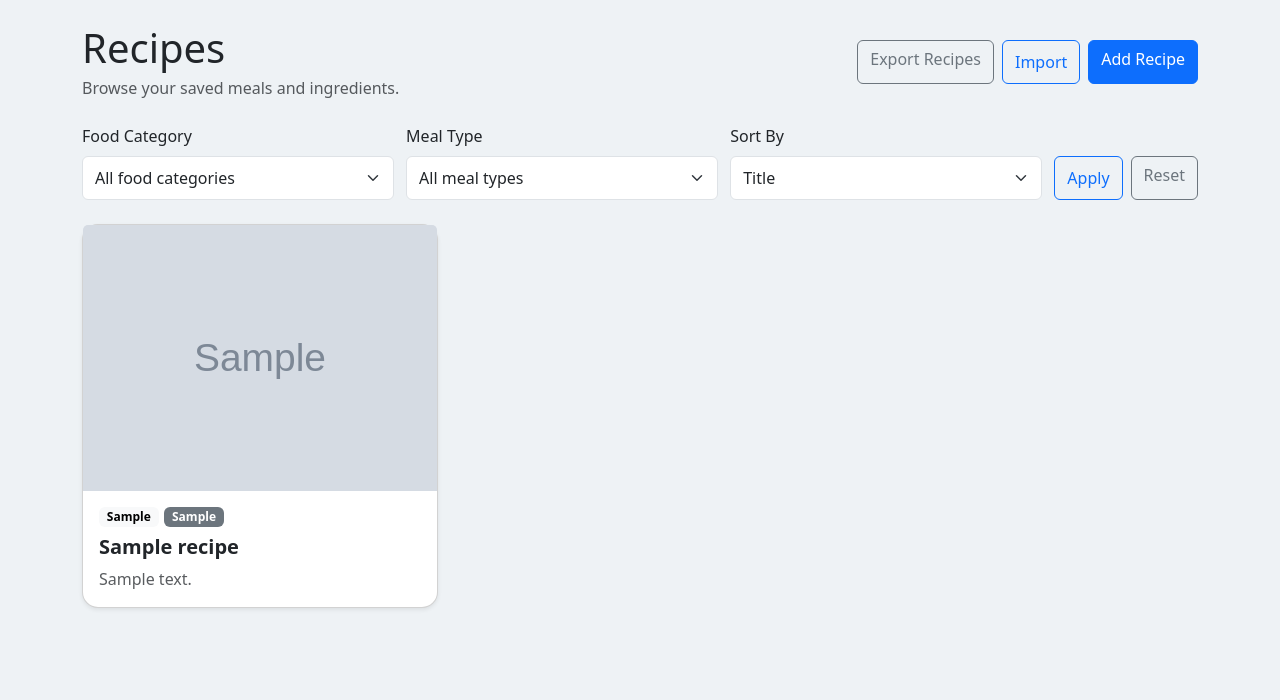
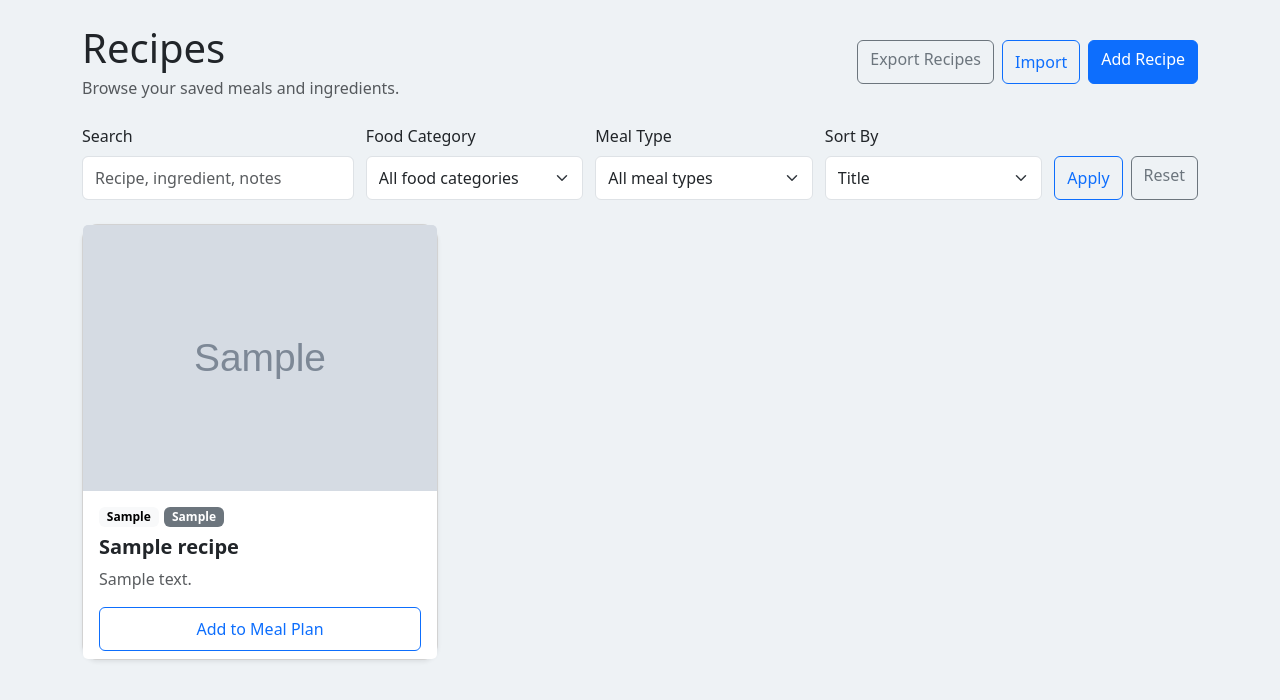
Before and after one commit to acom64/recipe-vault, a Flask app: page /recipes in a window 1280 px wide. Shown: the part 60-760 px from the top of the page. Run offline with Flask 3, Linux system fonts and the light colour scheme; a user stored in the database is signed in; tables that the repository leaves empty hold one stand-in row (values such as "Sample post"); grey boxes marked "Sample" are stand-in pictures.

Commit message:
added persistant meal planning and recipe search

```diff
--- a/app/routes.py
+++ b/app/routes.py
@@ -2,13 +2,13 @@ import os
 import re
 from uuid import uuid4
 
-from flask import Response, current_app, flash, redirect, render_template, request, url_for
+from flask import Response, current_app, flash, jsonify, redirect, render_template, request, session, url_for
 from flask_login import current_user, login_required, login_user, logout_user
 from markupsafe import Markup, escape
 from werkzeug.utils import secure_filename
 
 from .extensions import db
-from .models import PlannedMeal, Recipe, User, format_ingredients, parse_ingredients
+from .models import Ingredient, PlannedMeal, Recipe, User, format_ingredients, parse_ingredients
 
 
 def register_routes(app):
@@ -81,6 +81,84 @@ def register_routes(app):
             recipe.meal_type_labels = meal_type_labels(recipe.meal_type)
 
         return recipe_list
+
+    def meal_plan_draft_key():
+        return f"meal_plan_draft_{current_user.id}"
+
+    def empty_meal_plan_draft():
+        return {
+            "include_breakfast": False,
+            "include_lunch": False,
+            "meals": {},
+        }
+
+    def get_meal_plan_draft():
+        draft = session.get(meal_plan_draft_key())
+
+        if not isinstance(draft, dict):
+            return None
+
+        meals = draft.get("meals", {})
+
+        if not isinstance(meals, dict):
+            meals = {}
+
+        return {
+            "include_breakfast": bool(draft.get("include_breakfast")),
+            "include_lunch": bool(draft.get("include_lunch")),
+            "meals": {
+                key: str(value)
+                for key, value in meals.items()
+                if isinstance(key, str) and str(value).isdigit()
+            },
+        }
+
+    def save_meal_plan_draft(draft):
+        session[meal_plan_draft_key()] = draft
+        session.modified = True
+
+    def clear_meal_plan_draft():
+        session.pop(meal_plan_draft_key(), None)
+        session.modified = True
+
+    def build_meal_plan_draft_from_form(days):
+        draft = {
+            "include_breakfast": bool(request.form.get("include_breakfast")),
+            "include_lunch": bool(request.form.get("include_lunch")),
+            "meals": {},
+        }
+        valid_slots = {slot for slot, _label in meal_plan_slots}
+        valid_days = {day.lower() for day in days}
+
+        for field_name, recipe_id in request.form.items():
+            if not recipe_id or not recipe_id.isdigit() or "_" not in field_name:
+                continue
+
+            slot, day_key = field_name.split("_", 1)
+
+            if slot in valid_slots and day_key in valid_days:
+                draft["meals"][field_name] = recipe_id
+
+        return draft
+
+    def build_planned_lookup_from_draft(draft, recipe_ids):
+        planned_lookup = {}
+
+        if not draft:
+            return planned_lookup
+
+        for field_name, recipe_id in draft["meals"].items():
+            if "_" not in field_name:
+                continue
+
+            slot, day_key = field_name.split("_", 1)
+
+            if int(recipe_id) not in recipe_ids:
+                continue
+
+            planned_lookup[(day_key.title(), slot)] = int(recipe_id)
+
+        return planned_lookup
 
     def render_inline_markdown(text):
         rendered = str(escape(text))
@@ -386,10 +464,22 @@ def register_routes(app):
     @app.route("/recipes")
     @login_required
     def recipes():
+        search_query = request.args.get("q", "").strip()
         selected_food_category = request.args.get("food_category", "").strip()
         selected_meal_type = request.args.get("meal_type", "").strip()
         selected_sort = request.args.get("sort", "title")
         query = Recipe.query.filter_by(user_id=current_user.id)
+
+        if search_query:
+            search_pattern = f"%{search_query}%"
+            query = query.filter(
+                db.or_(
+                    Recipe.title.ilike(search_pattern),
+                    Recipe.description.ilike(search_pattern),
+                    Recipe.instructions.ilike(search_pattern),
+                    Recipe.ingredients.any(Ingredient.name.ilike(search_pattern)),
+                )
+            )
 
         if selected_food_category:
             query = query.filter(Recipe.food_category == selected_food_category)
@@ -427,6 +517,9 @@ def register_routes(app):
             recipes=recipe_list,
             food_categories=all_food_categories,
             meal_types=meal_types,
+            meal_plan_slots=meal_plan_slots,
+            days=["Monday", "Tuesday", "Wednesday", "Thursday", "Friday", "Saturday", "Sunday"],
+            search_query=search_query,
             selected_food_category=selected_food_category,
             selected_meal_type=selected_meal_type,
             selected_sort=selected_sort,
@@ -652,6 +745,10 @@ def register_routes(app):
 
         if request.method == "POST":
             PlannedMeal.query.filter_by(user_id=current_user.id).delete()
+            valid_recipe_ids = {
+                recipe_id
+                for (recipe_id,) in Recipe.query.filter_by(user_id=current_user.id).with_entities(Recipe.id).all()
+            }
             selected_slots = ["dinner"]
 
             if request.form.get("include_breakfast"):
@@ -664,26 +761,38 @@ def register_routes(app):
                 for meal_type in selected_slots:
                     recipe_id = request.form.get(f"{meal_type}_{day.lower()}", "")
 
-                    if not recipe_id:
+                    if not recipe_id or not recipe_id.isdigit() or int(recipe_id) not in valid_recipe_ids:
                         continue
 
                     planned_meal = PlannedMeal(
                         day=day,
                         meal_type=meal_type,
-                        recipe_id=recipe_id,
+                        recipe_id=int(recipe_id),
                         user_id=current_user.id,
                     )
 
                     db.session.add(planned_meal)
 
             db.session.commit()
+            clear_meal_plan_draft()
             flash("Meal plan saved.", "success")
             return redirect(url_for("meal_plan"))
 
         planned_meals = PlannedMeal.query.filter_by(user_id=current_user.id).all()
         planned_lookup = {(planned_meal.day, planned_meal.meal_type): planned_meal.recipe_id for planned_meal in planned_meals}
-        show_breakfast = any(planned_meal.meal_type == "breakfast" for planned_meal in planned_meals)
-        show_lunch = any(planned_meal.meal_type == "lunch" for planned_meal in planned_meals)
+        draft = get_meal_plan_draft()
+        recipe_ids = {recipe.id for recipe in recipes}
+        has_draft = draft is not None
+
+        if draft:
+            planned_lookup = build_planned_lookup_from_draft(draft, recipe_ids)
+
+        show_breakfast = (
+            draft["include_breakfast"] if draft else any(planned_meal.meal_type == "breakfast" for planned_meal in planned_meals)
+        )
+        show_lunch = (
+            draft["include_lunch"] if draft else any(planned_meal.meal_type == "lunch" for planned_meal in planned_meals)
+        )
         planned_ingredients = build_shopping_list(current_user)
 
         return render_template(
@@ -696,8 +805,86 @@ def register_routes(app):
             meal_type_label=meal_type_label,
             show_breakfast=show_breakfast,
             show_lunch=show_lunch,
+            has_draft=has_draft,
             planned_ingredients=planned_ingredients,
         )
+
+    @app.route("/meal-plan/draft", methods=["POST"])
+    @login_required
+    def save_meal_plan_draft_route():
+        days = [
+            "Monday",
+            "Tuesday",
+            "Wednesday",
+            "Thursday",
+            "Friday",
+            "Saturday",
+            "Sunday",
+        ]
+        draft = build_meal_plan_draft_from_form(days)
+        valid_recipe_ids = {
+            str(recipe_id)
+            for (recipe_id,) in Recipe.query.filter_by(user_id=current_user.id).with_entities(Recipe.id).all()
+        }
+        draft["meals"] = {
+            field_name: recipe_id
+            for field_name, recipe_id in draft["meals"].items()
+            if recipe_id in valid_recipe_ids
+        }
+        save_meal_plan_draft(draft)
+
+        return jsonify({"status": "saved"})
+
+    @app.route("/meal-plan/draft/add", methods=["POST"])
+    @login_required
+    def add_recipe_to_meal_plan_draft():
+        days = [
+            "Monday",
+            "Tuesday",
+            "Wednesday",
+            "Thursday",
+            "Friday",
+            "Saturday",
+            "Sunday",
+        ]
+        valid_day_keys = {day.lower() for day in days}
+        valid_slots = {slot for slot, _label in meal_plan_slots}
+        recipe_id = request.form.get("recipe_id", "")
+        day_key = request.form.get("day", "").strip().lower()
+        meal_type = request.form.get("meal_type", "").strip()
+
+        recipe = None
+
+        if recipe_id.isdigit():
+            recipe = Recipe.query.filter_by(id=int(recipe_id), user_id=current_user.id).first()
+
+        if not recipe or day_key not in valid_day_keys or meal_type not in valid_slots:
+            flash("Choose a valid day and meal for that recipe.", "danger")
+            return redirect(request.form.get("next") or url_for("recipes"))
+
+        draft = get_meal_plan_draft()
+
+        if draft is None:
+            planned_meals = PlannedMeal.query.filter_by(user_id=current_user.id).all()
+            draft = empty_meal_plan_draft()
+            draft["include_breakfast"] = any(planned_meal.meal_type == "breakfast" for planned_meal in planned_meals)
+            draft["include_lunch"] = any(planned_meal.meal_type == "lunch" for planned_meal in planned_meals)
+            draft["meals"] = {
+                f"{planned_meal.meal_type}_{planned_meal.day.lower()}": str(planned_meal.recipe_id)
+                for planned_meal in planned_meals
+            }
+
+        if meal_type == "breakfast":
+            draft["include_breakfast"] = True
+
+        if meal_type == "lunch":
+            draft["include_lunch"] = True
+
+        draft["meals"][f"{meal_type}_{day_key}"] = str(recipe.id)
+        save_meal_plan_draft(draft)
+        flash(f"Added {recipe.title} to your meal plan draft.", "success")
+
+        return redirect(request.form.get("next") or url_for("recipes"))
 
     @app.route("/shopping-list")
     @login_required
--- a/app/static/css/style.css
+++ b/app/static/css/style.css
@@ -56,6 +56,16 @@ main.container {
     box-shadow: 0 .5rem 1rem rgba(0,0,0,.15) !important;
 }
 
+.recipe-card-link {
+    color: inherit;
+    text-decoration: none;
+}
+
+.recipe-card-link:hover {
+    color: #0d6efd;
+    text-decoration: underline;
+}
+
 .recipe-back-link {
     align-items: center;
     display: inline-flex;
@@ -81,7 +91,7 @@ main.container {
     align-items: end;
     display: grid;
     gap: 0.75rem;
-    grid-template-columns: repeat(3, minmax(10rem, 1fr)) auto;
+    grid-template-columns: minmax(12rem, 1.25fr) repeat(3, minmax(10rem, 1fr)) auto;
 }
 
 .recipe-filter-actions {
--- a/app/templates/recipes.html
+++ b/app/templates/recipes.html
@@ -42,6 +42,17 @@
 
 <form class="recipe-filter-bar mb-4" method="GET">
     <div>
+        <label for="q" class="form-label">Search</label>
+        <input
+            id="q"
+            name="q"
+            class="form-control"
+            type="search"
+            value="{{ search_query }}"
+            placeholder="Recipe, ingredient, notes">
+    </div>
+
+    <div>
         <label for="food_category" class="form-label">Food Category</label>
         <select id="food_category" name="food_category" class="form-select">
             <option value="">All food categories</option>
@@ -84,7 +95,6 @@
 <div class="row g-4">
     {% for recipe in recipes %}
     <div class="col-md-6 col-lg-4">
-        <a href="{{ url_for('recipe_detail', recipe_id=recipe.id) }}" class="text-decoration-none text-dark">
         <div class="card recipe-card h-100 shadow-sm">
             {% if recipe.photo_filename %}
             <img
@@ -103,25 +113,93 @@
                     {% endfor %}
                 </div>
                 {% endif %}
-                    <h5 class="card-title">{{ recipe.title }}</h5>
+                <h5 class="card-title">
+                    <a href="{{ url_for('recipe_detail', recipe_id=recipe.id) }}" class="recipe-card-link">
+                        {{ recipe.title }}
+                    </a>
+                </h5>
                 <p class="card-text text-muted">
                     {{ recipe.description or "No description added." }}
                 </p>
             </div>
+            <div class="card-footer bg-white border-0 pt-0">
+                <button
+                    type="button"
+                    class="btn btn-outline-primary w-100 recipe-plan-button"
+                    data-bs-toggle="modal"
+                    data-bs-target="#addToMealPlanModal"
+                    data-recipe-id="{{ recipe.id }}"
+                    data-recipe-title="{{ recipe.title }}">
+                    Add to Meal Plan
+                </button>
             </div>
-        </a>
+        </div>
     </div>
     {% endfor %}
 </div>
 {% else %}
 <div class="card shadow-sm">
     <div class="card-body">
-        <p class="mb-0">You do not have any recipes yet. Add one to get started.</p>
+        <p class="mb-0">
+            {% if search_query or selected_food_category or selected_meal_type %}
+                No recipes match those filters.
+            {% else %}
+                You do not have any recipes yet. Add one to get started.
+            {% endif %}
+        </p>
     </div>
 </div>
 {% endif %}
 
+<div class="modal fade" id="addToMealPlanModal" tabindex="-1" aria-labelledby="addToMealPlanLabel" aria-hidden="true">
+    <div class="modal-dialog">
+        <form class="modal-content" method="POST" action="{{ url_for('add_recipe_to_meal_plan_draft') }}">
+            <div class="modal-header">
+                <h2 class="modal-title fs-5" id="addToMealPlanLabel">Add to Meal Plan</h2>
+                <button type="button" class="btn-close" data-bs-dismiss="modal" aria-label="Close"></button>
+            </div>
+            <div class="modal-body">
+                <input type="hidden" name="recipe_id" id="meal_plan_recipe_id">
+                <input type="hidden" name="next" value="{{ request.full_path }}">
+                <p class="text-muted mb-3" id="meal_plan_recipe_title"></p>
+
+                <div class="mb-3">
+                    <label for="meal_plan_day" class="form-label">Day</label>
+                    <select id="meal_plan_day" name="day" class="form-select" required>
+                        {% for day in days %}
+                            <option value="{{ day|lower }}">{{ day }}</option>
+                        {% endfor %}
+                    </select>
+                </div>
+
+                <div>
+                    <label for="meal_plan_meal_type" class="form-label">Meal</label>
+                    <select id="meal_plan_meal_type" name="meal_type" class="form-select" required>
+                        {% for value, label in meal_plan_slots %}
+                            <option value="{{ value }}">{{ label }}</option>
+                        {% endfor %}
+                    </select>
+                </div>
+            </div>
+            <div class="modal-footer">
+                <button type="button" class="btn btn-outline-secondary" data-bs-dismiss="modal">Cancel</button>
+                <button type="submit" class="btn btn-primary">Add</button>
+            </div>
+        </form>
+    </div>
+</div>
+
 <script>
+    const addToMealPlanModal = document.querySelector("#addToMealPlanModal");
+
+    if (addToMealPlanModal) {
+        addToMealPlanModal.addEventListener("show.bs.modal", (event) => {
+            const button = event.relatedTarget;
+            addToMealPlanModal.querySelector("#meal_plan_recipe_id").value = button.dataset.recipeId;
+            addToMealPlanModal.querySelector("#meal_plan_recipe_title").textContent = button.dataset.recipeTitle;
+        });
+    }
+
     document.querySelectorAll(".recipe-import-form").forEach((form) => {
         const toggle = form.querySelector(".recipe-import-toggle");
         const picker = form.querySelector(".recipe-import-picker");
```
Also changed, not shown: app/templates/meal_plan.html (+49 -2 lines), tests/test_auth_and_ownership.py (+103 -0 lines). Lines whose indentation alone changed are shown as unchanged.
